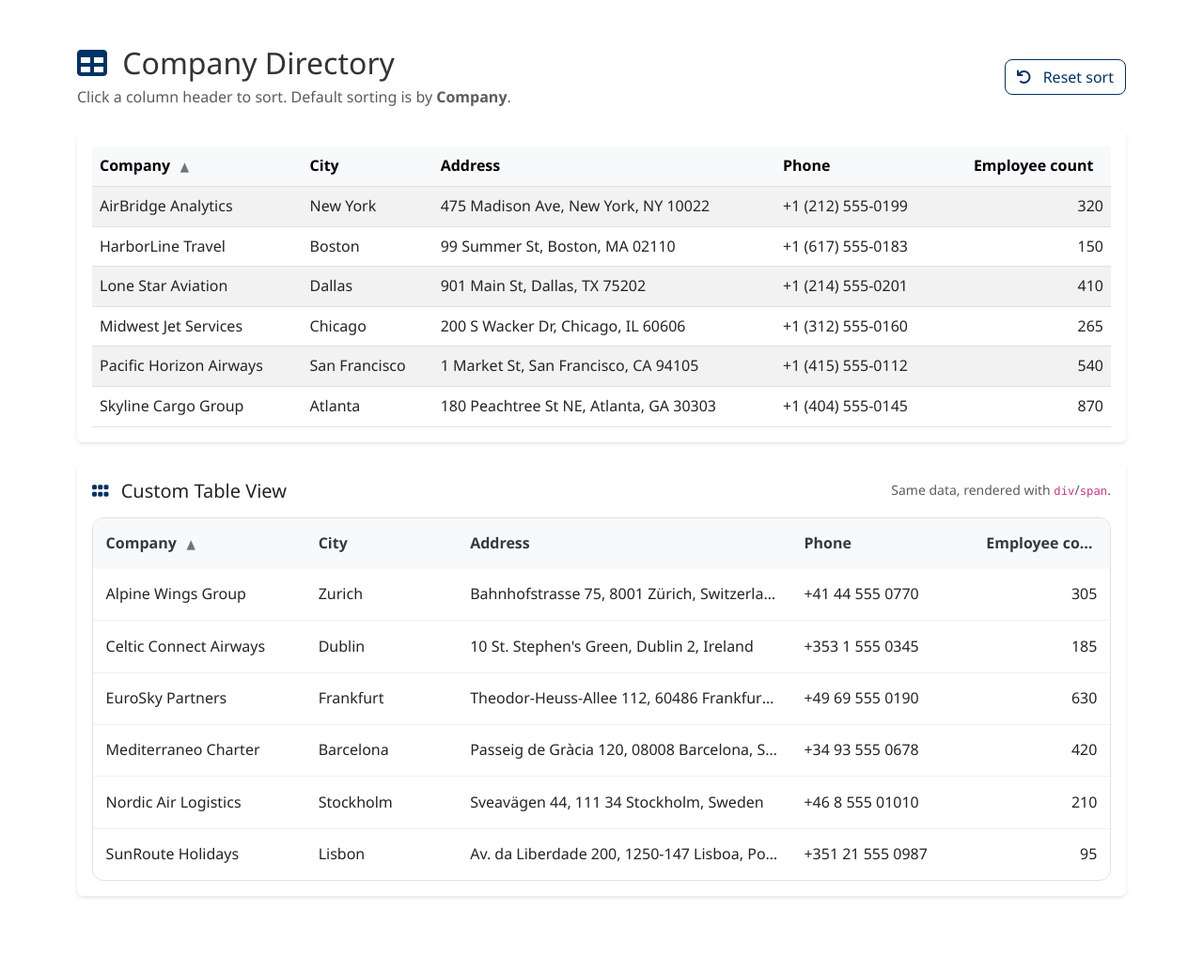
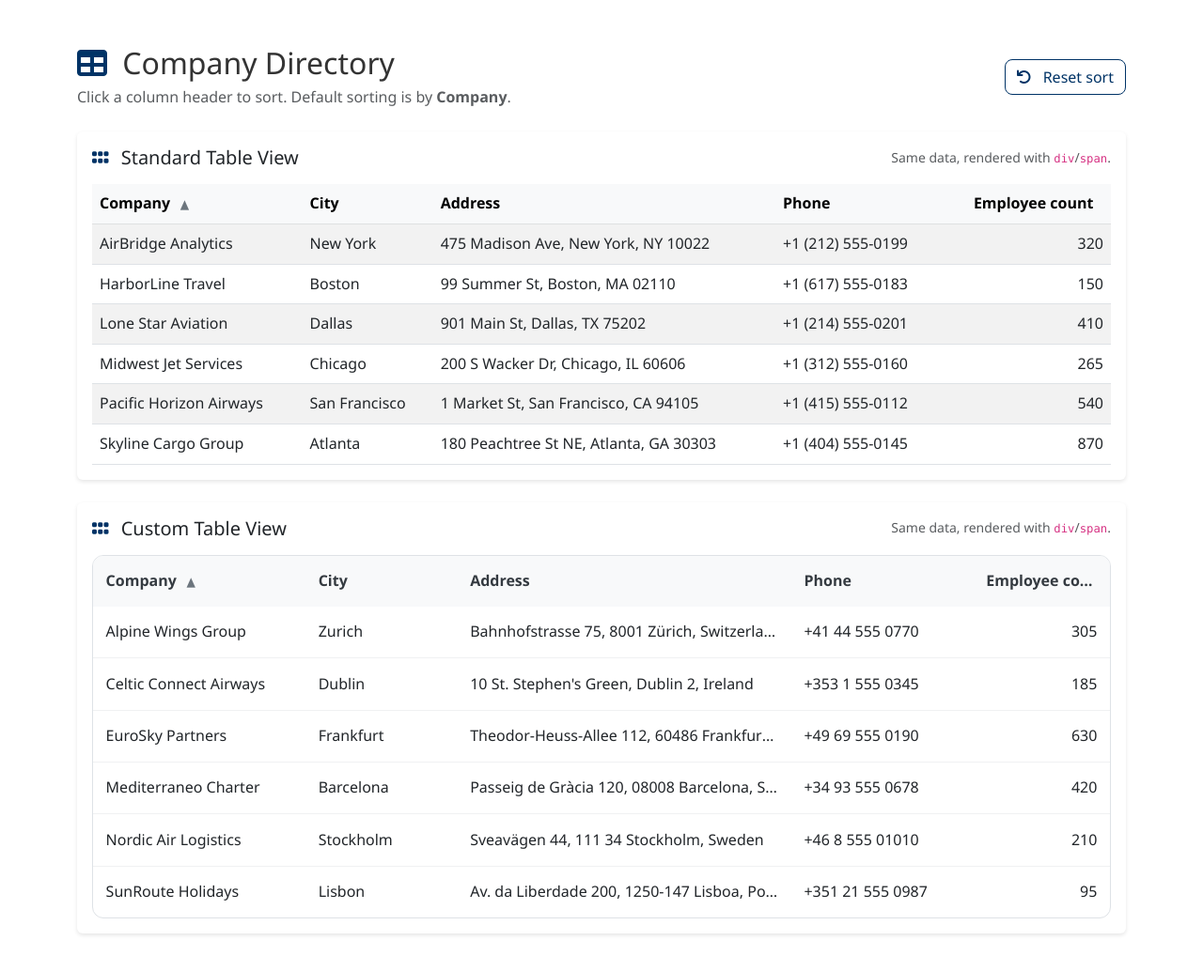
Before and after one commit to revrtb/flightwebsite, a Flask app: page /tables in a window 1280 px wide. Shown: the part 64-1098 px from the top of the page at 94% size. Run offline with Flask 3, Linux system fonts and the light colour scheme; data comes from the database, SQL or seed files in the repository; both versions use the stored data as it was after the commit.

Commit message:
added tables

```diff
--- a/templates/tables.html
+++ b/templates/tables.html
@@ -75,6 +75,13 @@
 
         <div class="card">
             <div class="card-body">
+                <div class="d-flex align-items-center justify-content-between flex-wrap gap-2 mb-3">
+                    <h5 class="mb-0">
+                        <i class="fas fa-grip me-2 text-primary"></i>
+                        Standard Table View
+                    </h5>
+                    <div class="text-muted small">Same data, rendered with <code>div</code>/<code>span</code>.</div>
+                </div>
                 <div class="table-responsive">
                     <table class="table table-striped table-hover align-middle mb-0" id="companyTable">
                         <thead class="table-light">
```
Also changed, not shown: tables.db.
